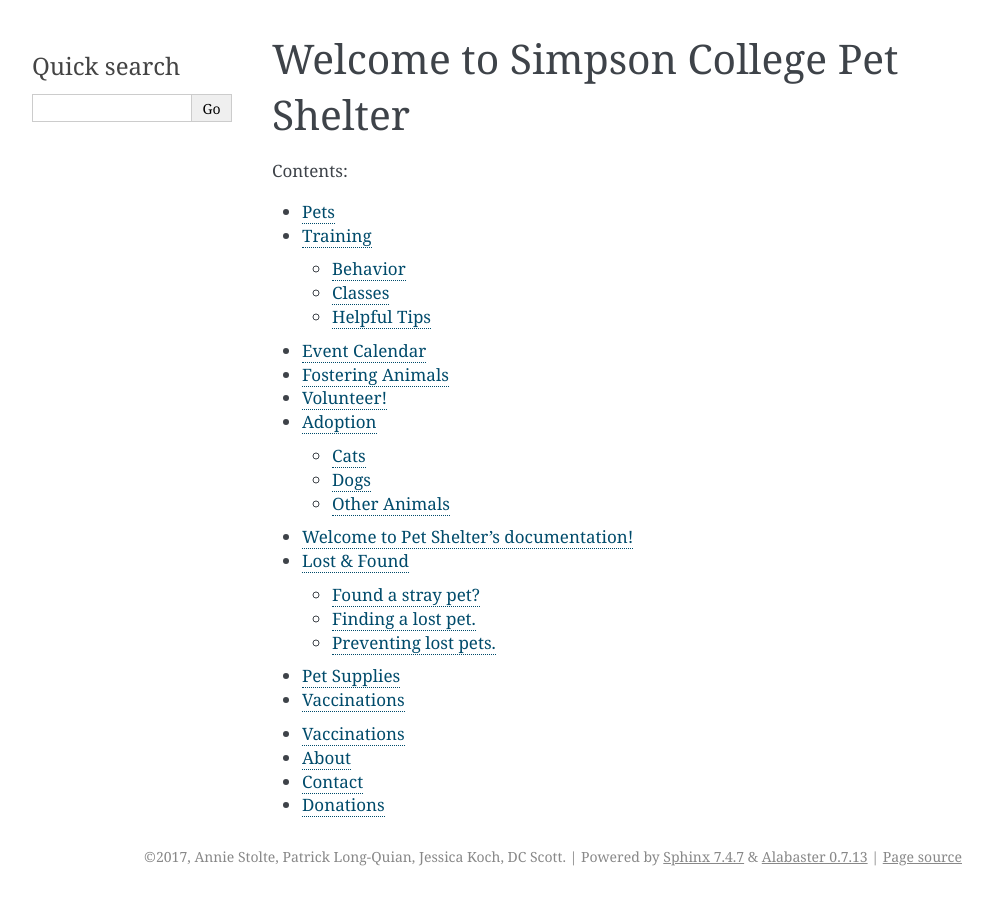
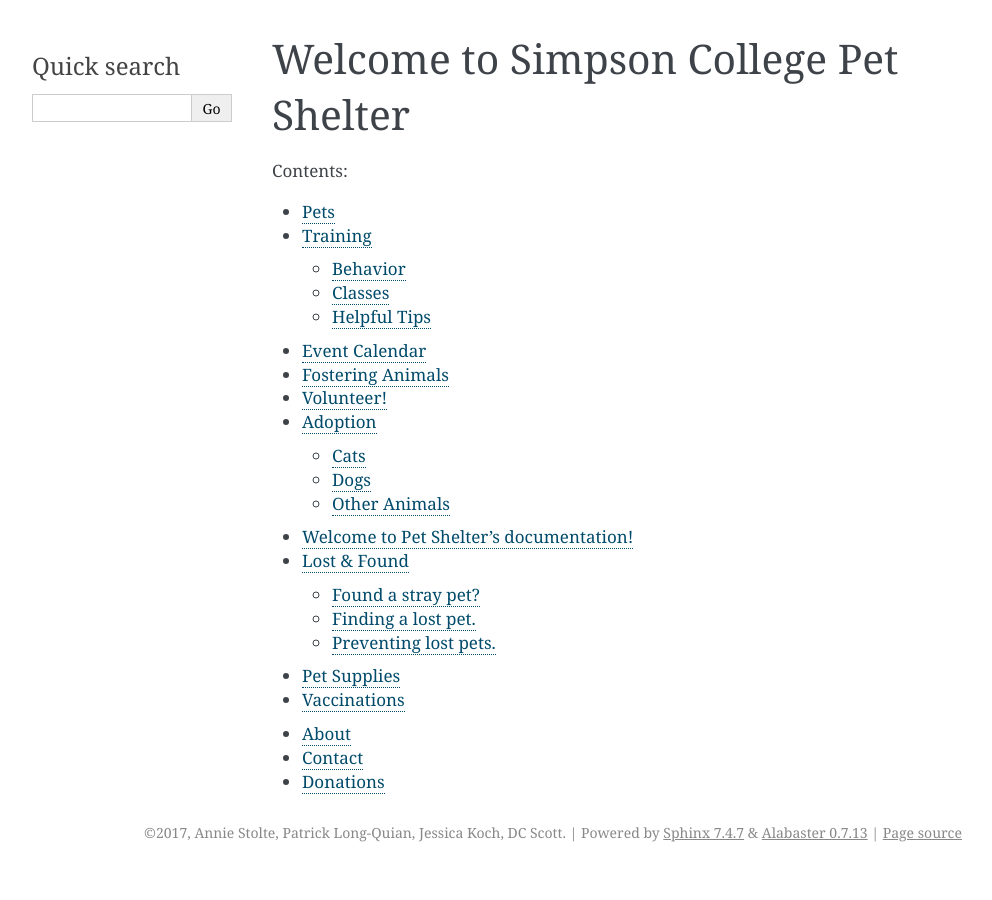
Before and after one commit to plongquian/pet_shelter, a Sphinx documentation site: the page built from source/index.rst, in a window 1280 px wide. Shown: the whole page, without its empty margins (148-1140 px from the left). Built offline with Sphinx 7.4.7, drawn with Linux system fonts in a browser that asks for light colours.

Commit message:
minor vaccination bugs

```diff
--- a/source/vaccinations/index.rst
+++ b/source/vaccinations/index.rst
@@ -6,7 +6,3 @@
 .. toctree::
    :maxdepth: 2
    :caption: Contents:
-
-Vaccinations
-============
->>>>>>> d44647bb9b4e3daa6858110d863b5a25be3deab4
```
